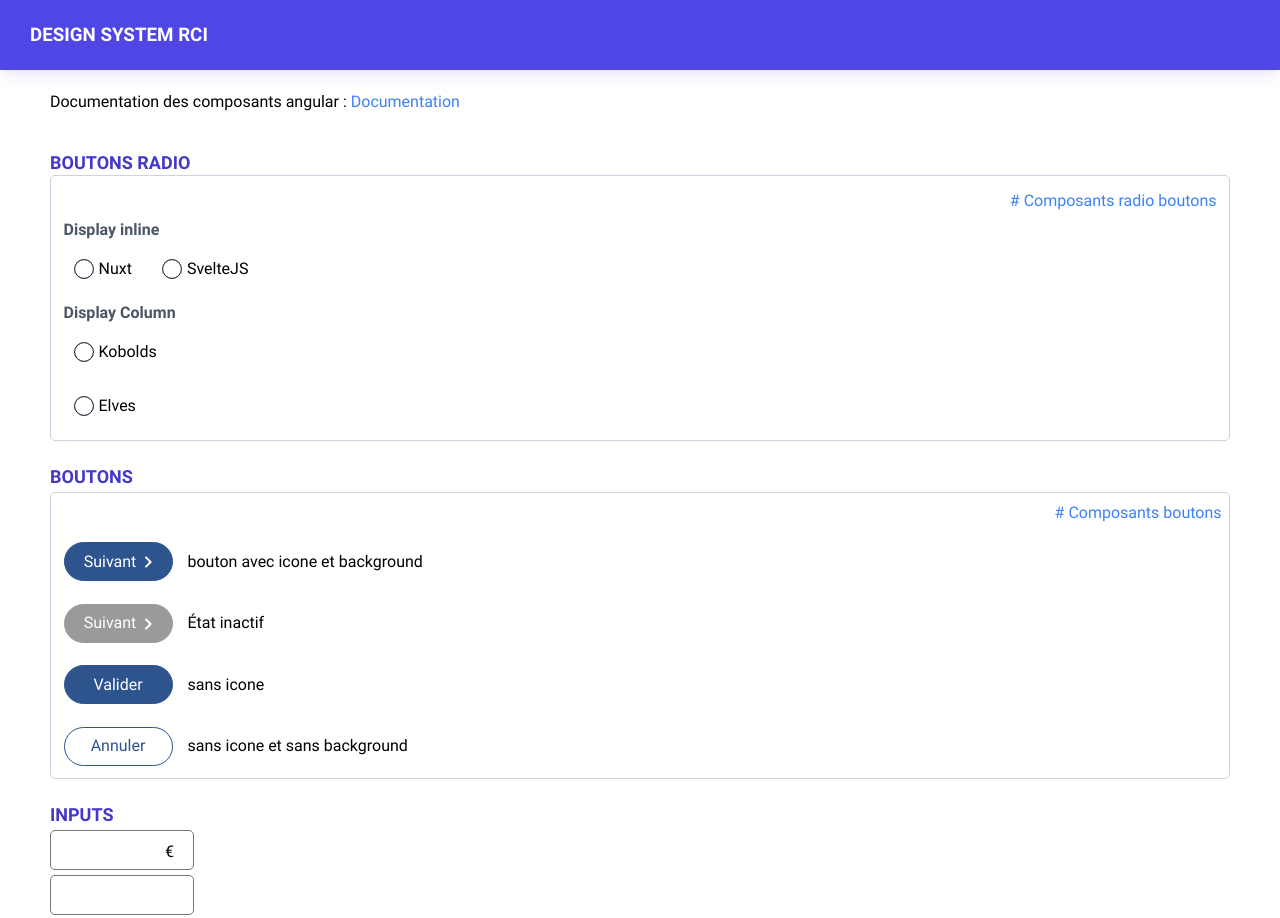
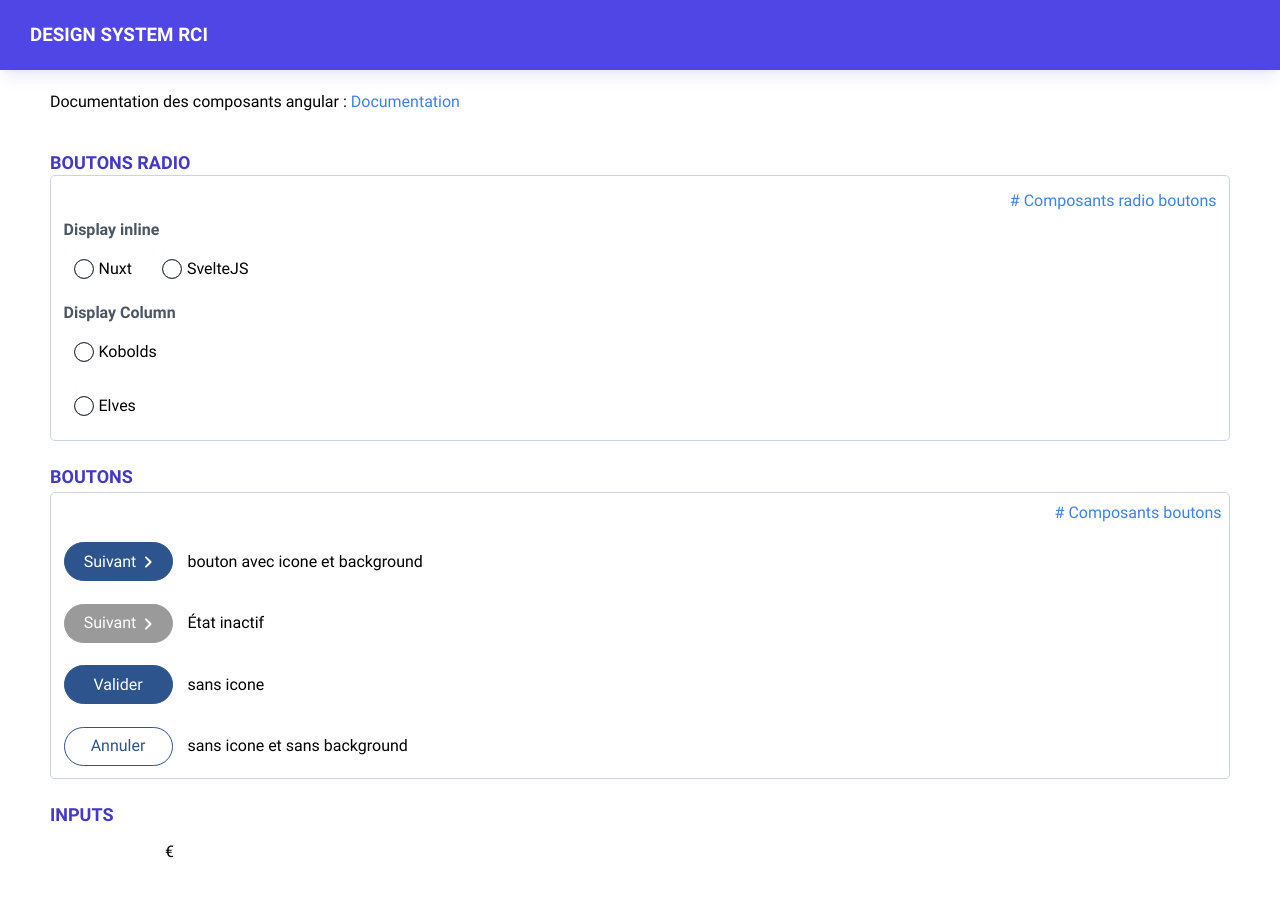
Before and after one commit to elixian/ds-pro, an Angular app: page / in a window 1280 px wide. Shown: the top 918 px of the page. Built offline with nearby package versions, Linux system fonts and the light colour scheme.

Commit message:
mise en page améliorée

```diff
--- a/src/styles/_variables.scss
+++ b/src/styles/_variables.scss
@@ -2,13 +2,6 @@
 :root{
     //opacity
     --color-opacity : 1;
-
-    //grey colors
-    --grey-dark: #757575;
-    --grey-light : #f2f6f8;
-    --pink-light : #FFF3DC;
-    --blue : #1b2654;
-    --blue-300 : #044570;
 
      /* ====================
             grey color
```
